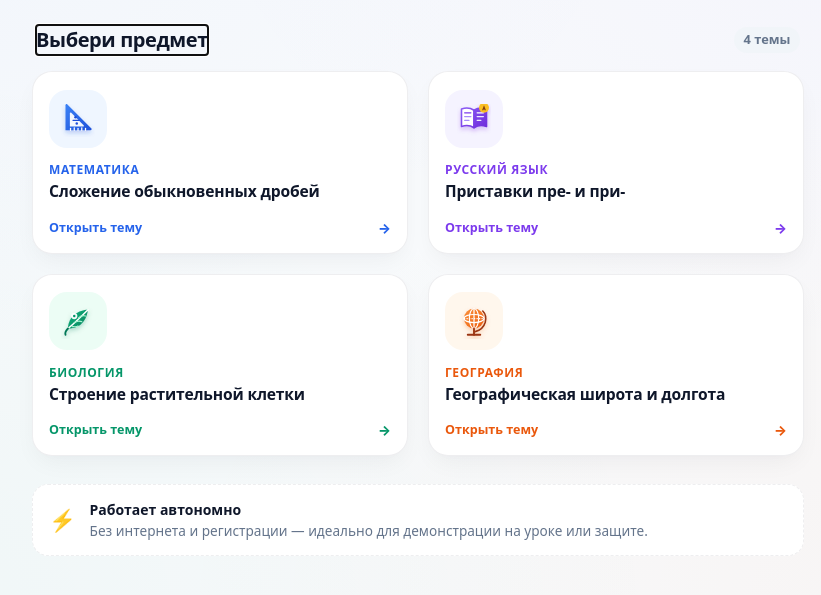
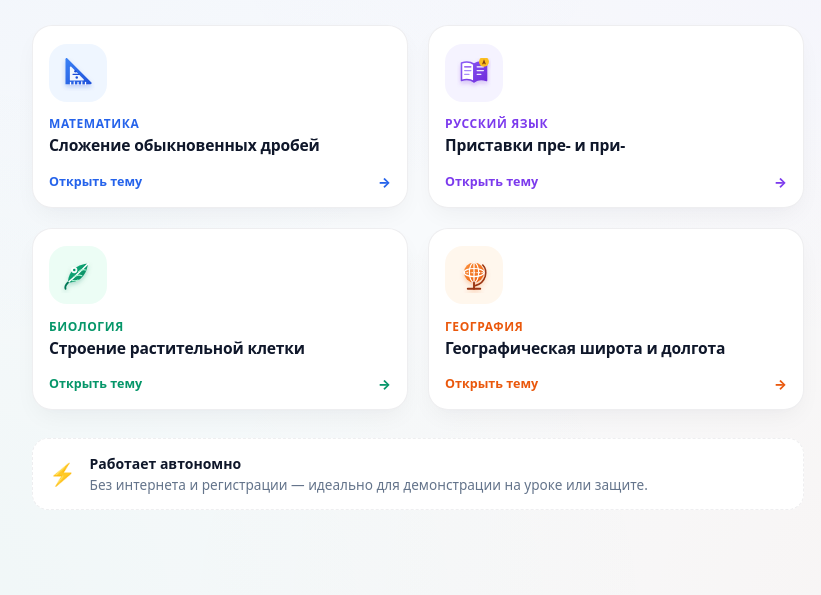
Before and after one commit to mantool78-png/karmanny-pomoshchnik, a plain HTML site: page index.html in a window 1280 px wide. Shown: the part 187-782 px from the top of the page, without its empty margins (222-1043 px from the left). Drawn offline with Linux system fonts and the light colour scheme.

Commit message:
Remove the subject heading from the home screen.
Co-authored-by: Cursor <cursoragent@cursor.com>

```diff
--- a/css/style.css
+++ b/css/style.css
@@ -227,30 +227,6 @@ img {
     font-size: 1.05rem;
     max-width: 520px;
   }
-}
-
-.section-heading {
-  display: flex;
-  align-items: center;
-  justify-content: space-between;
-  margin-bottom: 1rem;
-  padding: 0 0.25rem;
-}
-
-.section-heading h2 {
-  font-size: 1.25rem;
-  font-weight: 700;
-  letter-spacing: -0.02em;
-  color: var(--text-main);
-}
-
-.section-tag {
-  font-size: 0.8rem;
-  font-weight: 700;
-  padding: 0.2rem 0.6rem;
-  border-radius: 999px;
-  background: var(--bg-card-muted);
-  color: var(--text-muted);
 }
 
 /* ==========================================================================
--- a/index.html
+++ b/index.html
@@ -18,11 +18,6 @@
         <h1 class="header-title">Карманный помощник</h1>
         <p class="header-subtitle">Быстрые шпаргалки, понятные алгоритмы и мини-тесты для защиты проекта</p>
       </header>
-
-      <div class="section-heading">
-        <h2>Выбери предмет</h2>
-        <span class="section-tag">4 темы</span>
-      </div>
 
       <div id="subject-list" class="subject-grid"></div>
 
```
